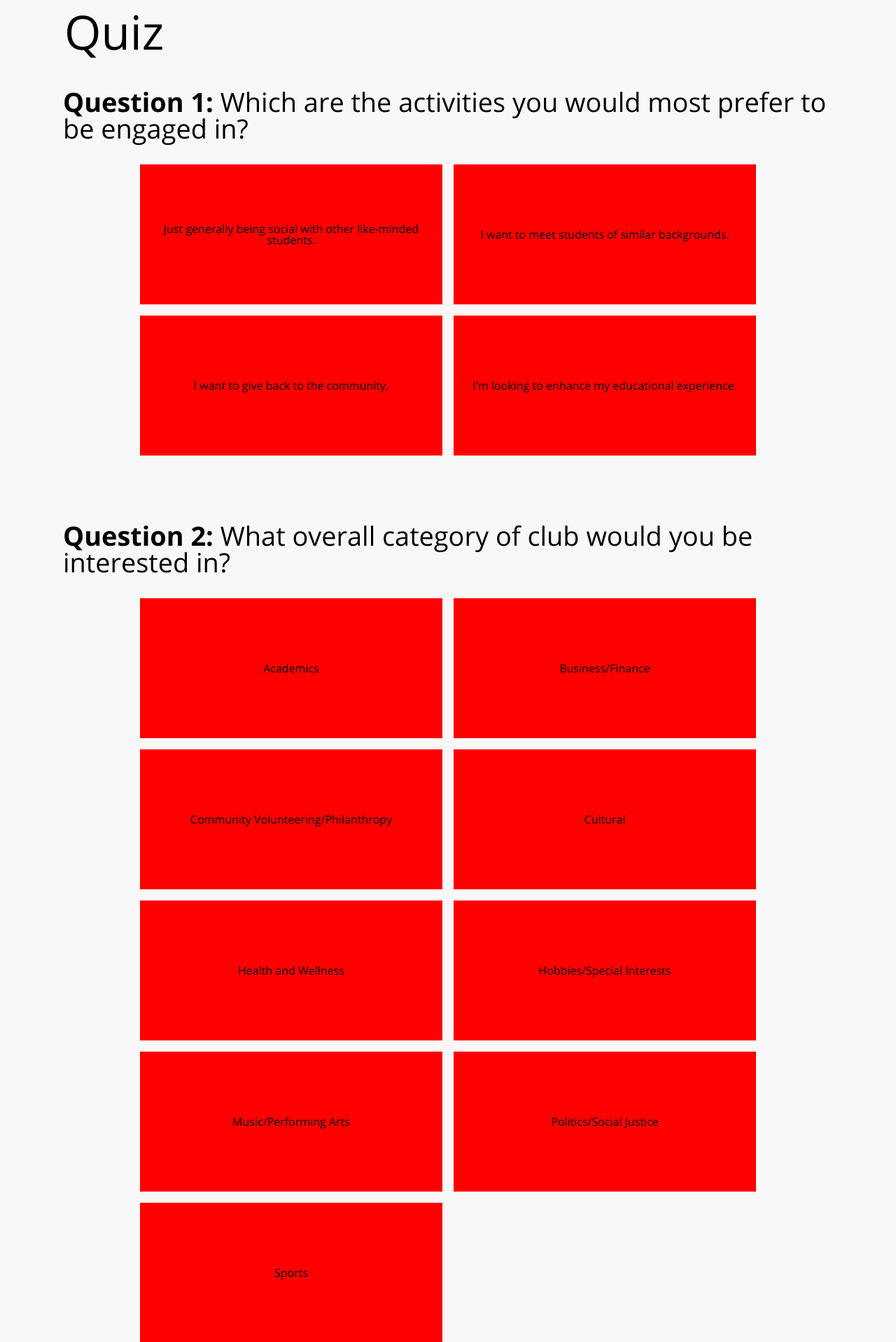
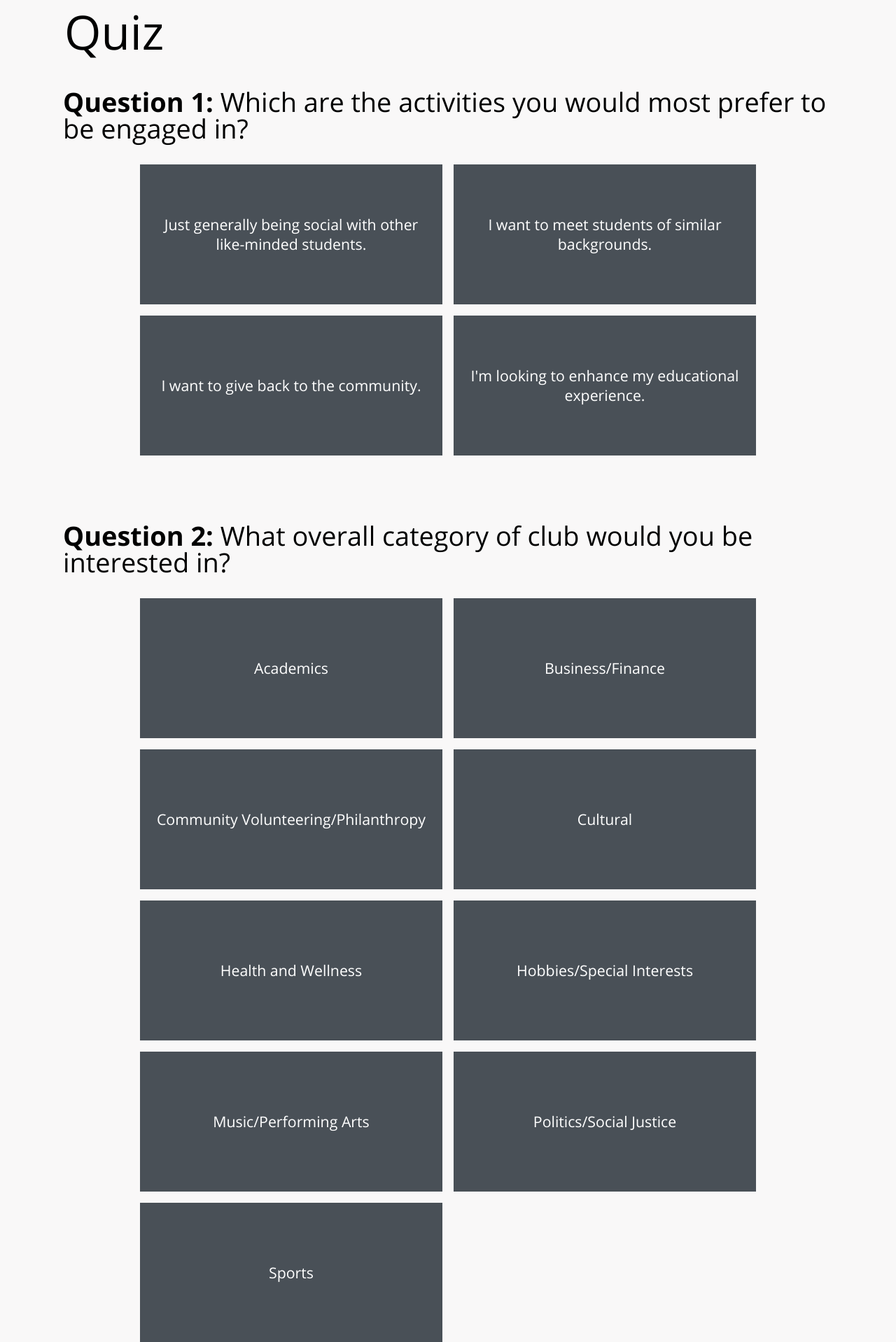
Before and after one commit to gpimlatt/Club_Matching, a Flask app: page /quiz in a window 1280 px wide. Shown: the part 96-2014 px from the top of the page at 70% size. Run offline with Flask 2, Linux system fonts and the light colour scheme.

Commit message:
Style grid select options for each question

```diff
--- a/clubmatcher/static/styles/css/main.css
+++ b/clubmatcher/static/styles/css/main.css
@@ -284,7 +284,9 @@ body {
   display: grid;
   grid-template-columns: 1fr 1fr;
   grid-column-gap: 1rem;
-  grid-row-gap: 1rem; }
+  grid-row-gap: 1rem;
+  color: #FFFFFF;
+  font-size: 1.333rem; }
   .question > li {
     height: 12.5rem;
     display: flex; }
@@ -292,16 +294,18 @@ body {
       margin: 0;
       display: none; }
     .question > li > label {
+      padding: 1rem;
       text-align: center;
+      line-height: 1.75rem;
       width: 100%;
       height: 100%;
       display: flex;
       justify-content: center;
       align-items: center;
-      background-color: red;
+      background-color: #495057;
       cursor: pointer; }
     .question > li > input:checked + label {
-      background-color: green; }
+      background-color: #4F2784; }
 
 .submit-quiz-btn-container {
   margin-bottom: 5rem;
--- a/clubmatcher/static/styles/scss/_variables.scss
+++ b/clubmatcher/static/styles/scss/_variables.scss
@@ -9,3 +9,4 @@ $base: 1rem;
 $black: #000000;
 $western-purple: #4F2784;
 $off-white: #F9F8F8;
+$dark-grey: #495057;
--- a/clubmatcher/static/styles/scss/pages/_quiz.scss
+++ b/clubmatcher/static/styles/scss/pages/_quiz.scss
@@ -60,6 +60,8 @@
   grid-template-columns: 1fr 1fr;
   grid-column-gap: 1rem;
   grid-row-gap: 1rem;
+  color: #FFFFFF;
+  font-size: $h5;
 
   & > li {
     height: pxToRem(200px);
@@ -71,18 +73,20 @@
     }
 
     & > label {
+      padding: 1rem;
       text-align: center;
+      line-height: 1.75rem;
       width: 100%;
       height: 100%;
       display: flex;
       justify-content: center;
       align-items: center;
-      background-color: red;
+      background-color: $dark-grey;
       cursor: pointer;
     }
 
     & > input:checked + label {
-      background-color: green;
+      background-color: $western-purple;
     }
   }
 }
```
